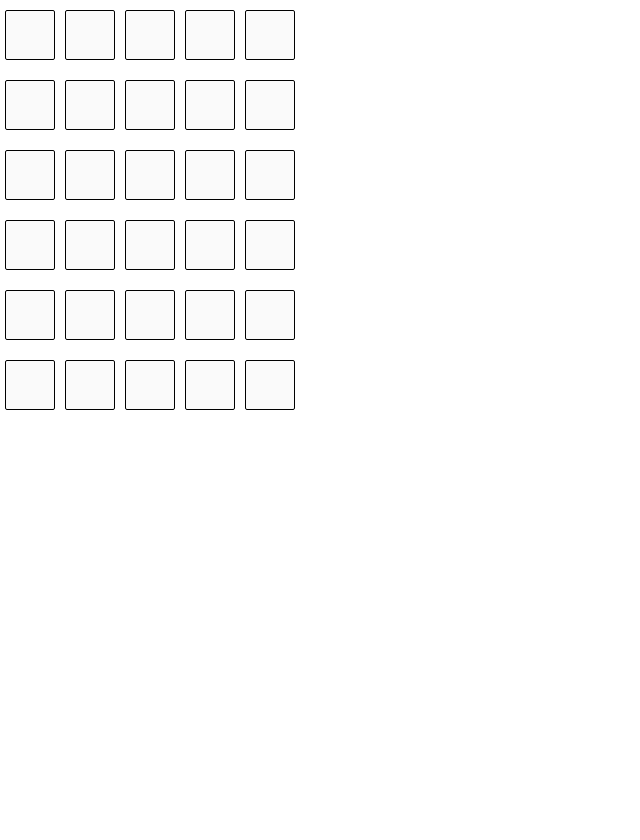
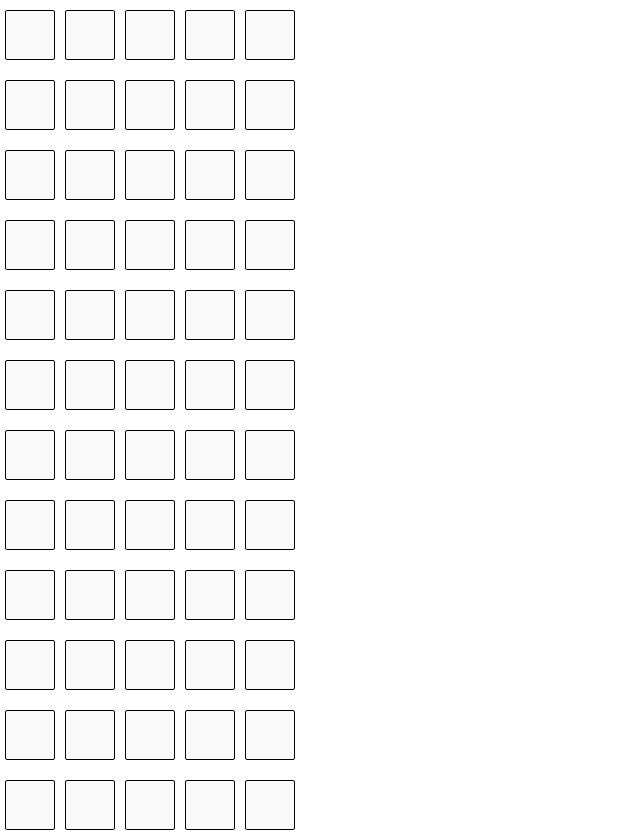
Before and after one commit to monoscale/SuperWordle, a Vue app: page / in a window 1280 px wide. Shown: the whole page, without its empty margins (0-640 px from the left). Before the commit the page ends 800 px from the top, so only its background shows below. Built offline with nearby package versions, Linux system fonts and the light colour scheme.

Commit message:
multiple wordles

```diff
--- a/src/components/Wordle.vue
+++ b/src/components/Wordle.vue
@@ -9,7 +9,8 @@ import { isWordAllowed, getRandomWord } from '../models/Words';
 const wordLength = 5;
 const attempts = 6;
 
-const wordle = reactive(new Wordle(getRandomWord()));
+//this.guesses = Array.from({ length: maximumAttempts }, () => (new WordleGuess()));
+const wordles = reactive(Array.from({ length: 2 }, () => (new Wordle(getRandomWord(), attempts))));
 
 let currentTile = 0;
 
@@ -25,7 +26,7 @@ function onKeyup(e: KeyboardEvent) {
         currentTile++;
     } else if (key === 'Backspace' && currentTile > 0) {
         currentTile--;
-        wordle.setGuessState(WordleCharacterState.INITIAL);
+        wordles.forEach(wordle => wordle.setGuessState(WordleCharacterState.INITIAL));
         clearTile();
     } else if (key === 'Enter') {
         checkGuess();
@@ -33,20 +34,20 @@ function onKeyup(e: KeyboardEvent) {
 }
 
 function fillTile(character: WordleCharacter) {
-    wordle.setCharacterGuess(character);
+    wordles.forEach(wordle => wordle.setCharacterGuess(character));
 }
 
 function clearTile() {
-    wordle.clearCharacterGuess();
+    wordles.forEach(wordle => wordle.clearCharacterGuess());
 }
 
 function checkGuess() {
-    let guess = wordle.getGuess();
+    let guess = wordles[0].getGuess();
     if (isWordAllowed(guess)) {
-        wordle.checkGuess();
+        wordles.forEach(wordle => wordle.checkGuess());
         currentTile = 0;
     } else {
-        wordle.setGuessState(WordleCharacterState.INVALID);
+        wordles.forEach(wordle => wordle.setGuessState(WordleCharacterState.INVALID));
     }
 
 }
@@ -54,9 +55,11 @@ function checkGuess() {
 </script>
 
 <template>
-    <div v-for="(row, index) in wordle.guesses" v-bind:key="index">
-        <input v-for="(tile, index) in row.characters" v-bind:key="index" disabled class="tile" :class="tile.state"
-            v-bind:value="tile.character" />
+    <div v-for="(wordle, index) in wordles" v-bind:key="index">
+        <div v-for="(row, index) in wordle.guesses" v-bind:key="index">
+            <input v-for="(tile, index) in row.characters" v-bind:key="index" disabled class="tile" :class="tile.state"
+                v-bind:value="tile.character" />
+        </div>
     </div>
 </template>
 
--- a/src/models/Wordle.ts
+++ b/src/models/Wordle.ts
@@ -7,9 +7,9 @@ export class Wordle {
     public guesses: WordleGuess[];
     private currentGuessIndex: number;
 
-    constructor(word: string) {
+    constructor(word: string, maximumAttempts: number) {
         this.word = word;
-        this.guesses = Array.from({ length: 6 }, () => (new WordleGuess()));
+        this.guesses = Array.from({ length: maximumAttempts }, () => (new WordleGuess()));
         this.currentGuessIndex = 0;
     }
 
```
